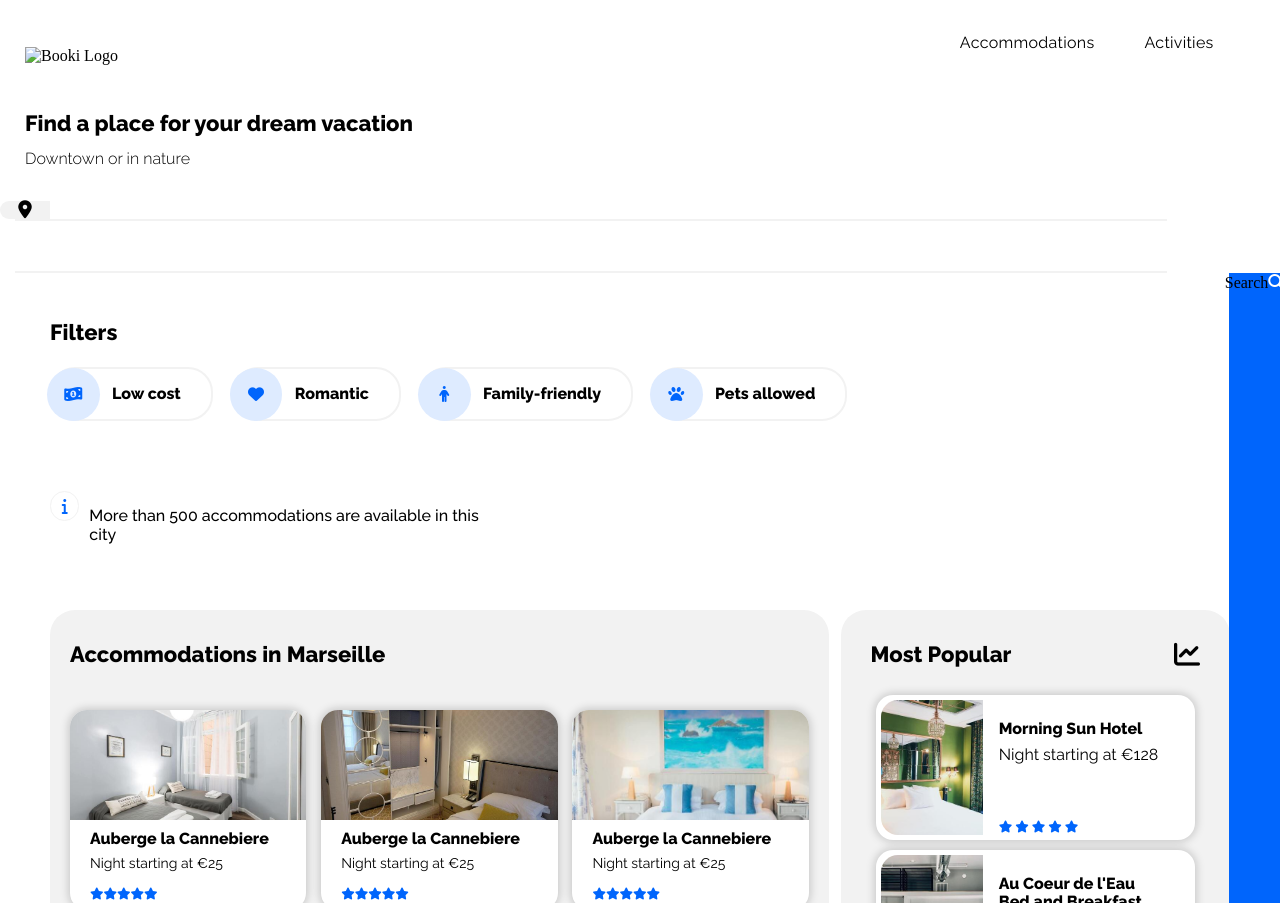
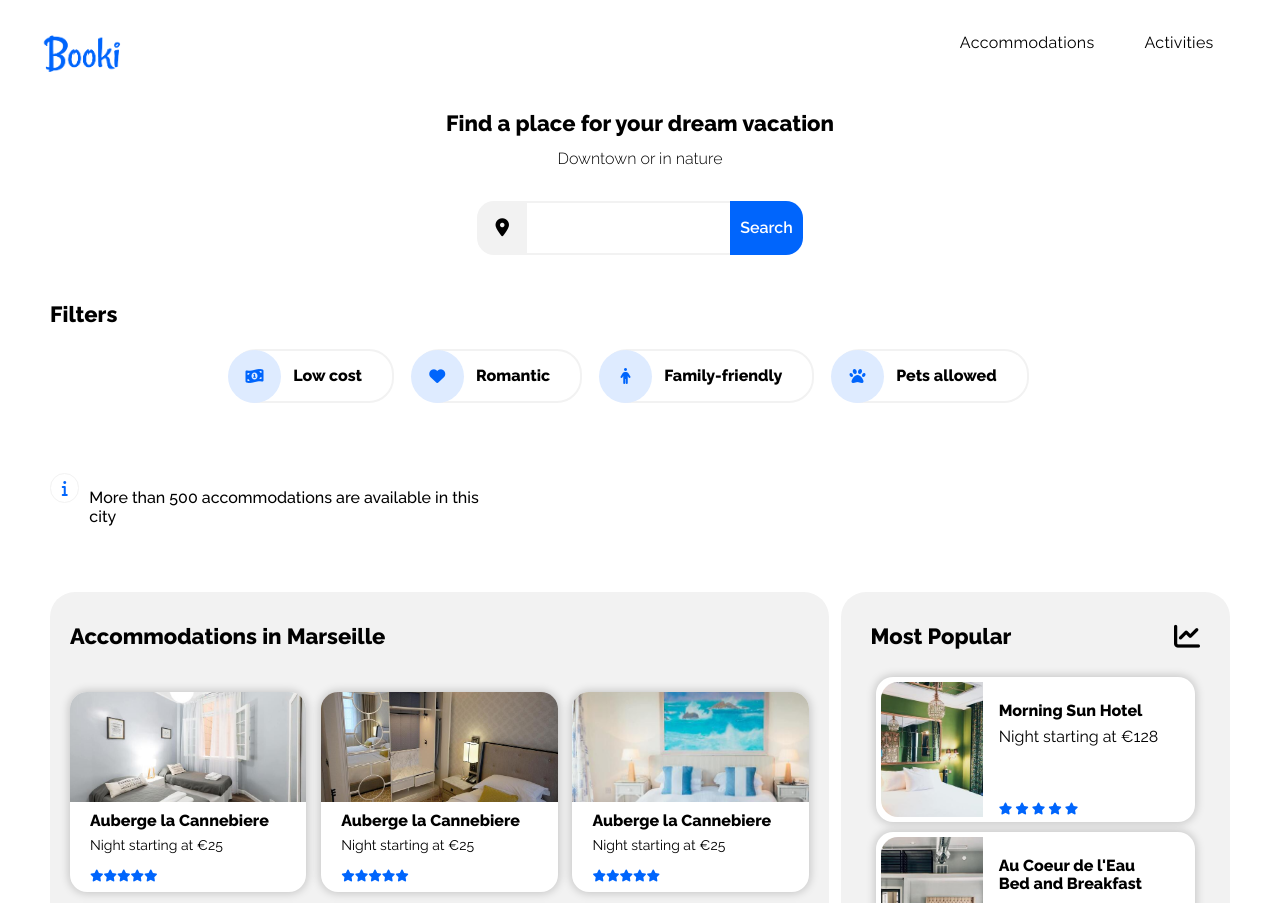
Before and after one commit to QuentinGibson/project-2-openclassrom, a website: page index.html in a window 1280 px wide. Shown: the top 903 px of the page. Drawn offline with nearby package versions, Linux system fonts and the light colour scheme.

Commit message:
final changes for html and css for header and cta section

```diff
--- a/css/cta.css
+++ b/css/cta.css
@@ -1,46 +1,32 @@
-@media screen and (min-width: 768px) and (max-width: 992px) {
-
-  #cta .searchbar-container__top.searchbar-container__top.searchbar-container__top {
-    justify-content: center;
-  }
-
-  #cta .cta__action-phrase {
-    text-align: center;
-  }
-
-  .filter__top.filter__top {
-    justify-content: center;
-  }
+.searchbar__button i {
+  display: none;
 }
-@media screen and (min-width: 768px) {
-  #cta .searchbar-container.searchbar-container {
-    width: 385px;
-  }
-
-  #cta .searchbar-search-text.searchbar-search-text {
-    display: inline;
-  }
-
-  #cta .searchbar-container__top.searchbar-container__top {
-    justify-content: flex-start;
-  }
-
-  #cta .fas.fa-search {
-    display: none;
-  }
-
-  #cta .searchbar-search-text {
+  .searchbar__button span {
     color: white;
     font-size: 16px;
     font-weight: 600;
     font-family: 'Raleway', sans-serif;
   }
 
-  #cta .search-icon-container.primary-background.primary-background {
+  .searchbar__button span {
+    display: inline;
+  }
+ .searchbar__button {
     border-radius: 0 17px 17px 0;
-    width: 80px;
-    height: 100%;
   }
+ .searchbar__location-icon {
+  display: inline-flex;
+  width: 50px;
+  border-radius: 17px 0 0 17px;
+  display: flex;
+  justify-content: center;
+  align-items: center;
+  width: 50px;
+  font-size: 18px;
+}
+.searchbar {
+  display: flex;
+  justify-content: center;
 }
 #cta .cta__header {
   margin-bottom: 12px;
@@ -50,13 +36,8 @@
   font-family: 'Raleway', sans-serif;
 }
 
-#cta .searchbar-container__top {
-  display: flex;
-  justify-content: center;
-}
-
-#cta .searchbar-search-text {
-  display:none;
+.searchbar__button span {
+  display: inline;
 }
 
 #cta .cta__sub {
@@ -67,61 +48,37 @@
   font-family: 'Raleway', sans-serif;
 }
 
-#cta .searchbar-container {
-  border-radius: 17px;
-  position: relative;
-  display: flex;
-  justify-content: space-between;
-  width: 100%;
-}
-
-.searchbar-content-container input {
-  width: 100%;
+.searchbar__content input {
   font-family: 'Raleway', sans-serif;
-  padding-left: 50px;
+  padding-left: 20px;
   border: inherit;
   font-weight: 700;
   height: 50px;
   font-size: 16px;
   border-top: 2px var(--filter-border-grey) solid;
   border-bottom: 2px var(--filter-border-grey) solid;
-  z-index: 3;
+  max-width: 300px;
 }
 
-.searchbar-content-container input:focus,
-.searchbar-content-container input:active {
+.searchbar__content input:focus,
+.searchbar__content input:active {
   outline: inherit;
 }
 
-.searchbar-content-container {
+.searchbar__content {
   border: none;
   outline: none;
   margin-left: 15px;
 }
 
-#cta .location-icon {
-  position: absolute;
-  display: inline-flex;
-  left: 0;
-  z-index: 4;
-  height: 100%;
-  width: 50px;
-  border-radius: 17px 0 0 17px;
-}
-.grey-icon-background {
+.grey-background {
   background-color: var(--icon-grey-background);
-  display: flex;
-  justify-content: center;
-  align-items: center;
-  width: 50px;
-  font-size: 18px;
-  border-radius:  17px 0 0 17px;
 }
 
-.searchbar-content-container {
+.searchbar__content {
   position: relative;
-  display: inline-flex;
-  width: 90%;
+  display: inline;
+  margin: 0;
   border-top: 2px var(--icon-grey-background) solid;
   border-bottom: 2px var(--icon-grey-background) solid;
 }
@@ -130,31 +87,21 @@
   padding: 15px 16px;
 }
 
-.searbar-input-container .searchbar-input {
+.searbar-input-container input {
     font-size: 18px;
     font-weight: bold;
 }
 
-#cta .search-icon-container {
-  position: relative;
-  display: inline-flex;
-  display: flex;
-  align-items: center;
-  border-radius: 17px 17px 17px 17px;
-}
-
-.search-icon-container.primary-background {
+.searchbar__button {
   border: 0;
   cursor: pointer;
-  position: absolute;
+  padding: 10px;
   background-color: var(--primary);
   display: flex;
-  align-content: center;
   z-index: 5;
   margin-left: -10px;
-  width: 51px;
   right: 0;
-  height: 100%;
+  align-items: center;
   justify-content: center;
 }
 
@@ -270,3 +217,21 @@
 .filter-background:hover {
   background: #d1d1d1;
 }
+
+  #cta .cta__action-phrase {
+    text-align: center;
+  }
+
+  .filter__top.filter__top {
+    justify-content: center;
+  }
+@media screen and (max-width: 768px) {
+
+  .searchbar__button i {
+    display: inline;
+  }
+
+  .searchbar__button span {
+    display: none;
+  }
+}
--- a/css/mostpopular.css
+++ b/css/mostpopular.css
@@ -10,10 +10,6 @@
   font-family: 'Raleway', sans-serif;
   font-size: 22px;
   display: inline;
-}
-
-.grey-background {
-  background-color: var(---icon-grey-background)
 }
 
 .most-popular .hotel-card__top {
--- a/index.html
+++ b/index.html
@@ -21,7 +21,7 @@
     <div class="container">
       <div class="header__logo">
         <a href="#">
-          <img src="./images/logo/Booki3x.png" alt="Booki Logo" class="header__logo-image">
+          <img width="120" src="./images/logo/Booki@3x.png" alt="Booki Logo" class="header__logo-image">
         </a>
       </div>
       <nav>
@@ -46,21 +46,18 @@
       </div>
     </section>
     <section class="search">
-      <div class="searchbar-container__top">
-        <div class="searchbar-container">
-          <div class="location-icon">
-            <div class="grey-icon-background">
+      <div class="searchbar">
+        <div class="searchbar__location-icon grey-background">
           <i class="fas fa-map-marker-alt"></i>
         </div>
-          </div>
-          <div class="searchbar-content-container">
+        <div class="searchbar__content">
           <form action="#">
             <label class="no-show" for="search-input">Search</label>
-              <input id="search-input" type="text" class="searchbar-input">
+            <input id="search-input" type="text">
           </form>
         </div>
-          <button class="search-icon-container primary-background">
-            <span class="searchbar-search-text">Search</span>
+        <button class="searchbar__button">
+          <span>Search</span>
           <i class="fas fa-search"></i>
         </button>
       </div>
```
Lines whose indentation alone changed are shown as unchanged.
